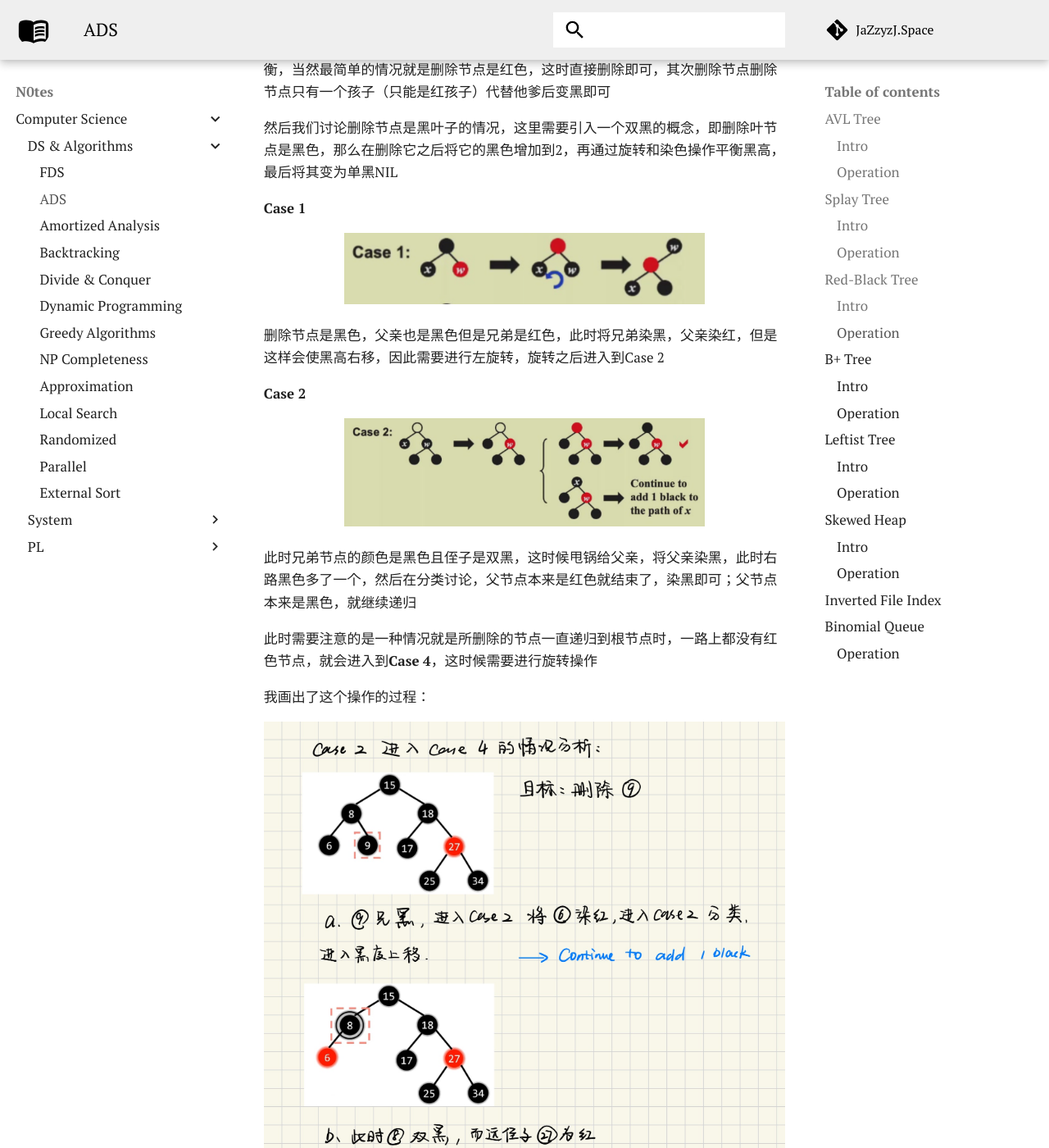
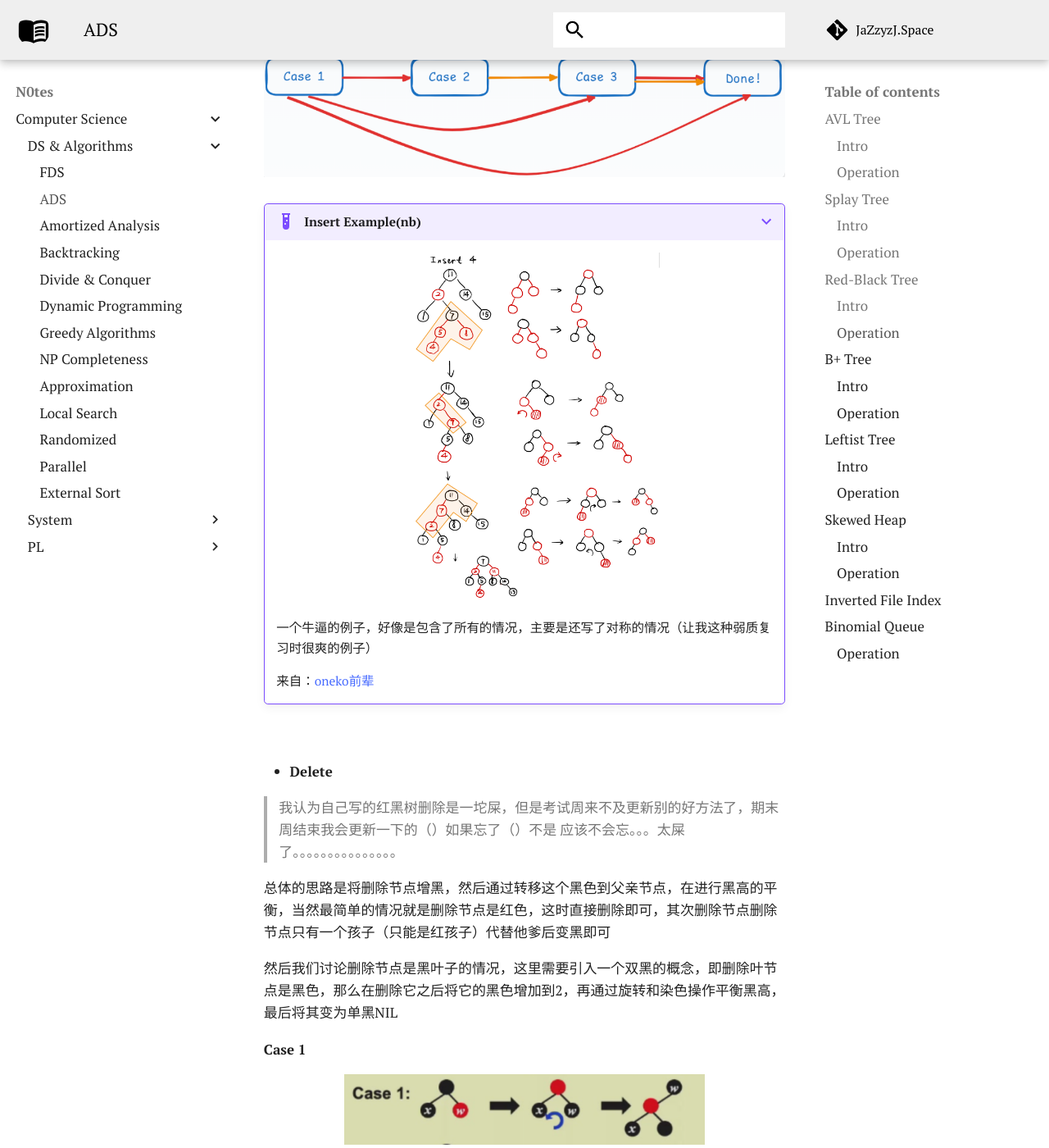
Before and after one commit to JazZyzJ/JazZyzJ.github.io, an MkDocs documentation site: the page built from docs/notes/cs/algorithm/ads/ADS.md, in a window 1280 px wide and 1400 px high, scrolled down 7862 px. Shown: the whole window at 82% size. Built offline with MkDocs 1.6.1 and Material for MkDocs 9.7.7, drawn with Linux system fonts in a browser that asks for light colours; some web fonts are replaced; comment, search, counter and statistics services are not loaded; some of the changed text lies outside the part shown.

Commit message:
fix: some files and bugs TODO: 更新红黑树删除

```diff
--- a/docs/notes/cs/algorithm/ads/ADS.md
+++ b/docs/notes/cs/algorithm/ads/ADS.md
@@ -109,6 +110,21 @@
 <div align="center">
 <img src="/../../../../assets/pics/ads/ads-4.png" alt="ads-4" height="500px" width="400px">
 </div>
+
+
+!!! note "Operation"
+
+    === "Insert"
+
+        - 将新节点插入到树中
+        - 将新节点旋转到根节点
+
+    === "Delete"
+
+        - 将待删除节点旋转到根节点
+        - 将根节点删除得到两个子树T1和T2
+        - FindMax(T1)或者FindMin(T2)作为新的根节点
+
 
 
 ---
@@ -252,7 +268,24 @@
 </div>
 
 
+???+ example "Insert Example(nb)"
+
+    <div align="center">
+    <img src="/../../../../assets/pics/ads/inserteg.png" alt="" height="300px" width="300px">
+    </div>
+
+    一个牛逼的例子，好像是包含了所有的情况，主要是还写了对称的情况（让我这种弱质复习时很爽的例子）
+
+    来自：[oneko前辈](https://www.yuque.com/oneko/something/iloveads)
+
+
+
+
+<br>
+
 - **Delete**
+
+> 我认为自己写的红黑树删除是一坨屎，但是考试周来不及更新别的好方法了，期末周结束我会更新一下的（）如果忘了（）不是 应该不会忘。。。太屎了。。。。。。。。。。。。。。。
 
 总体的思路是将删除节点增黑，然后通过转移这个黑色到父亲节点，在进行黑高的平衡，当然最简单的情况就是删除节点是红色，这时直接删除即可，其次删除节点删除节点只有一个孩子（只能是红孩子）代替他爹后变黑即可
 
--- a/mkdocs.yml
+++ b/mkdocs.yml
@@ -21,9 +21,10 @@
     - navigation.path
     - navigation.indexes
     - navigation.top
-    # - navigation.footer
+    - navigation.footer
     # - navigation.sections
-    # - navigation.prune
+    - navigation.prune
+    - navigation.expand
 
   palette:
     - custom_dir: css/stylesheets/extra.css
```
Also changed, not shown: other parts of docs/notes/cs/algorithm/ads/ADS.md (+2 -1 lines), docs/notes/cs/algorithm/dp.md (+1 -1 lines), docs/notes/cs/algorithm/gdy.md (+1 -1 lines), docs/notes/cs/algorithm/localsearch.md (+5 -4 lines), docs/notes/cs/algorithm/para.md (+13 -11 lines), docs/assets/pics/ads/inserteg.png (added).
